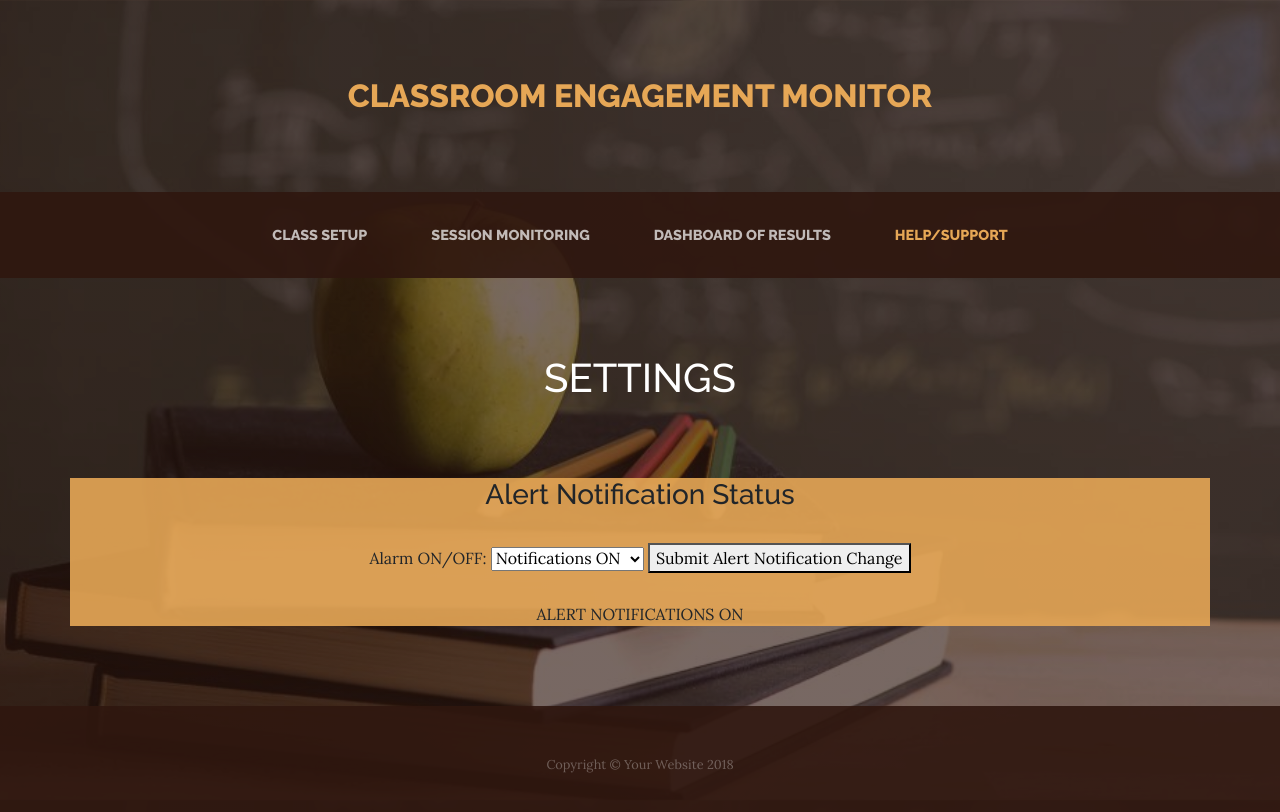
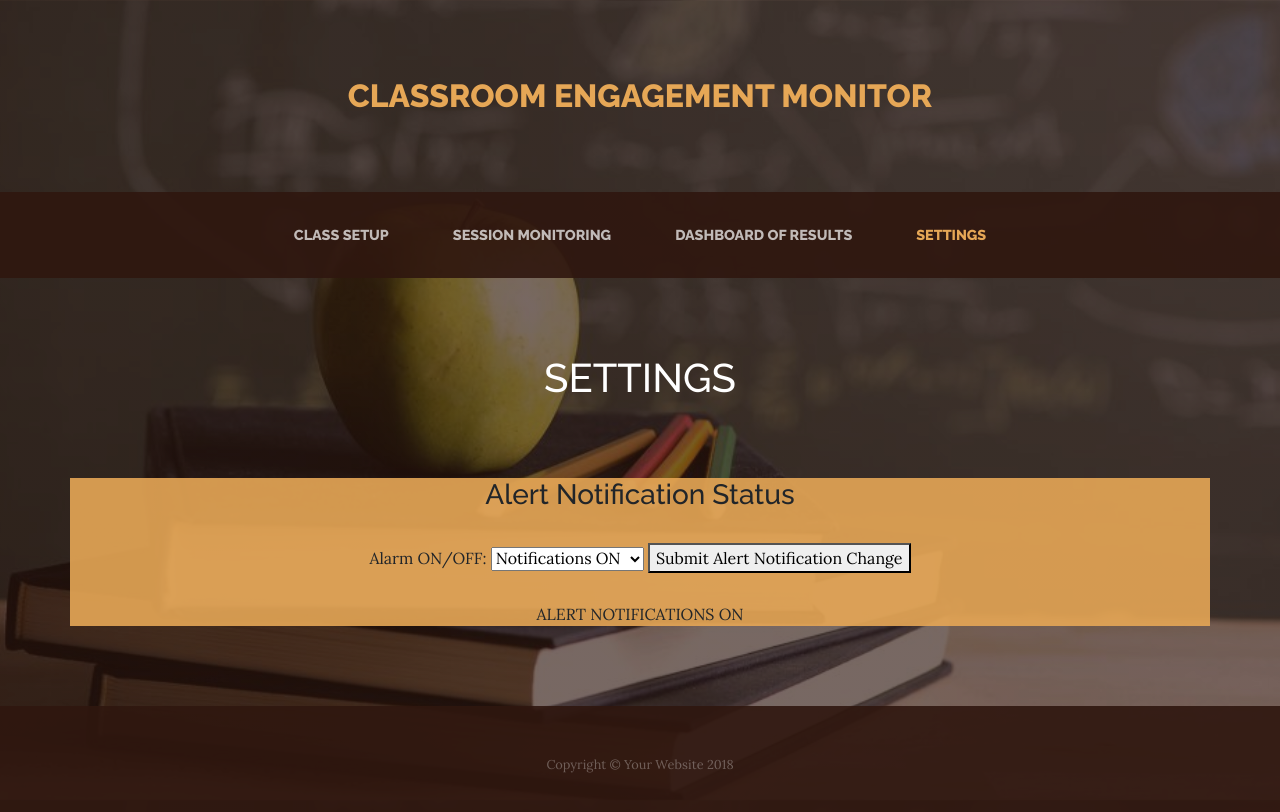
Before and after one commit to atkinske/atkinske.github.io, a website: page settings.html in a window 1280 px wide. Drawn offline with Linux system fonts and the light colour scheme.

Commit message:
update menu for settings page
changed help and support on menu bar to settings and adjusted it to send to the correct page.

```diff
--- a/settings.html
+++ b/settings.html
@@ -49,7 +49,7 @@
               <a class="nav-link text-uppercase text-expanded" href="dashboard.html">Dashboard of Results</a>
             </li>
             <li class="nav-item active px-lg-4">
-              <a class="nav-link text-uppercase text-expanded" href="notifications.html">Help/Support</a>
+              <a class="nav-link text-uppercase text-expanded" href="settings.html">Settings</a>
             </li>
           </ul>
         </div>
```
